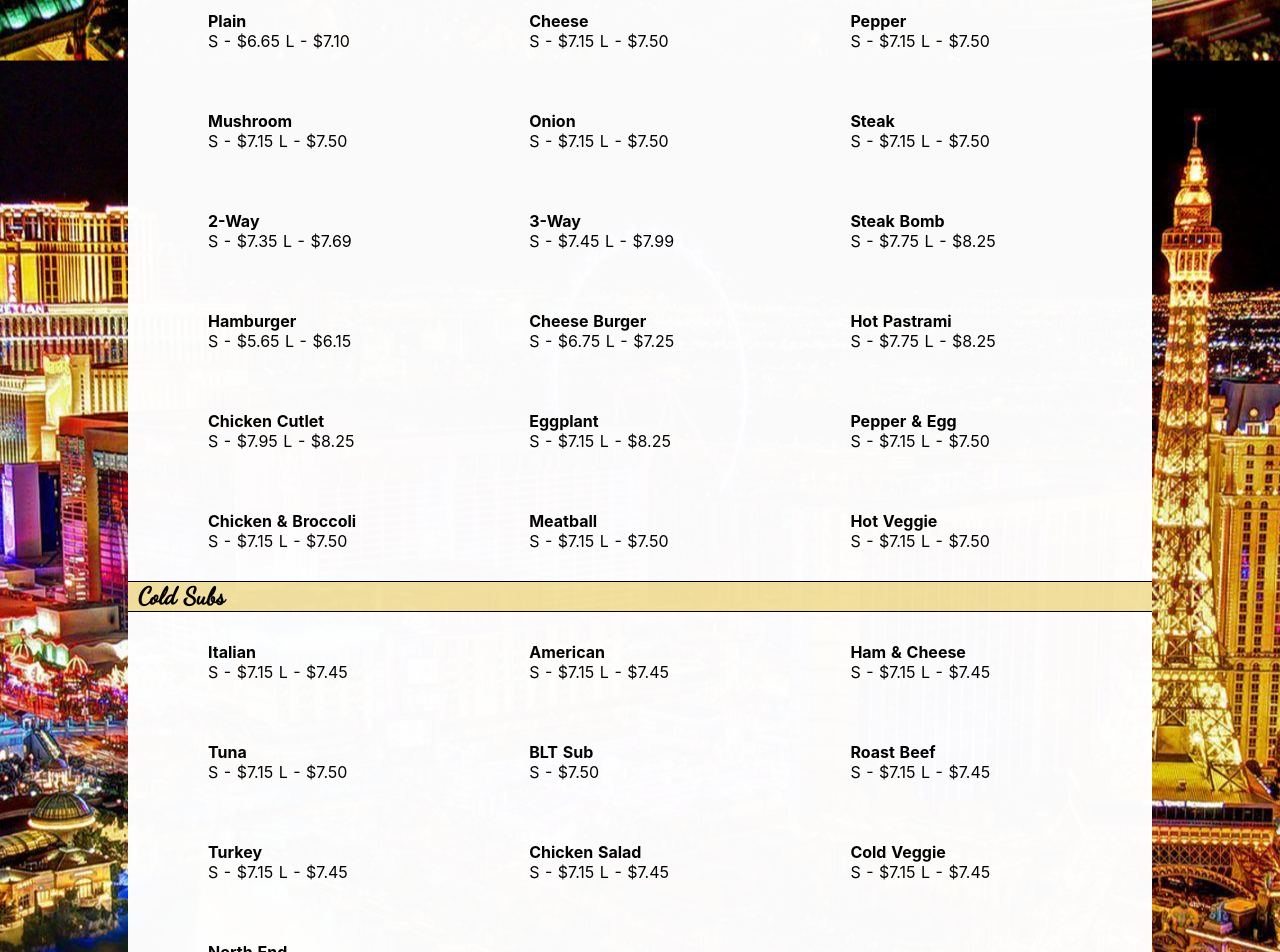
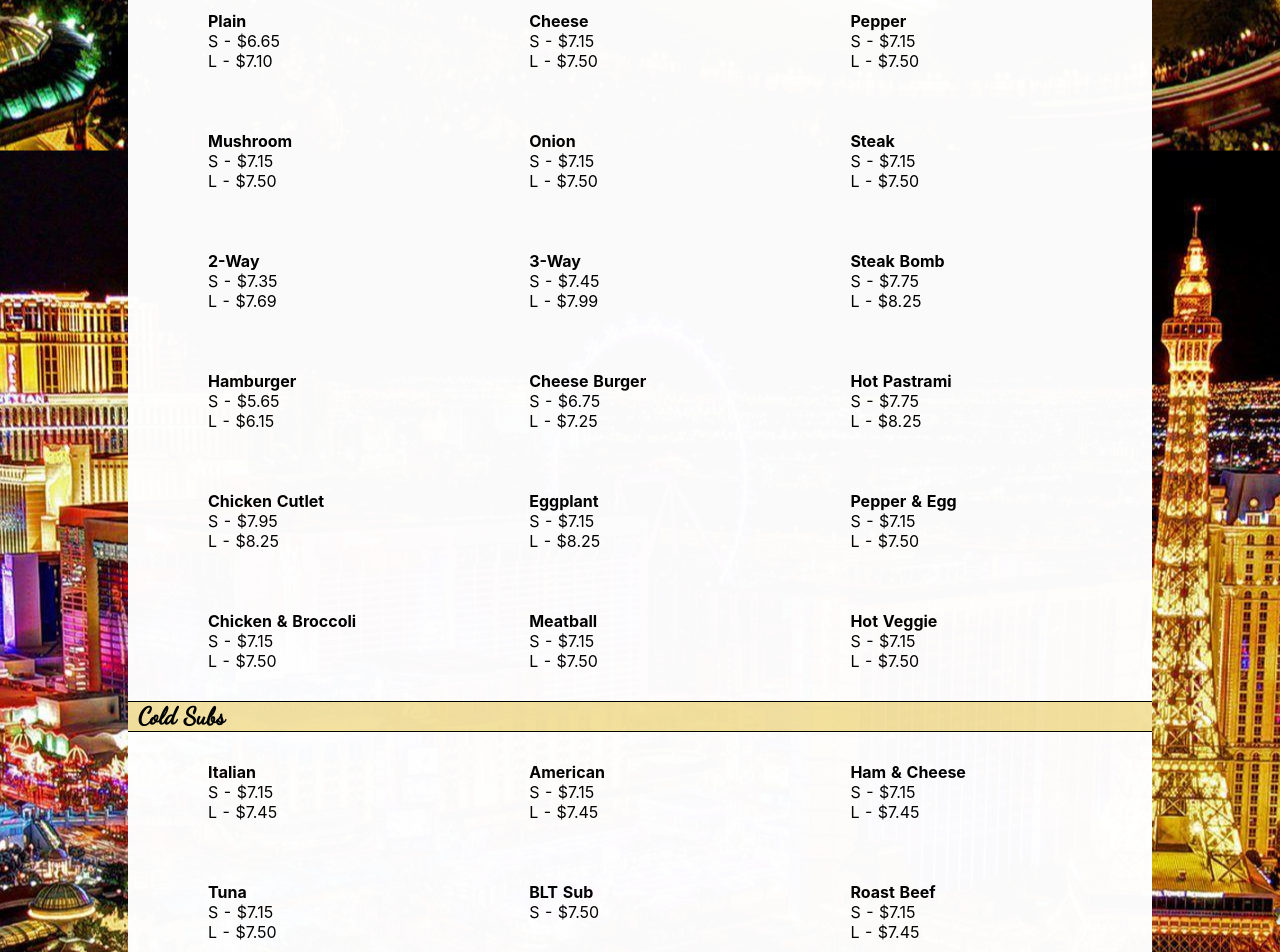
Before and after one commit to jctbog9/pizza-roma, a Nuxt app: page /menu in a window 1280 px wide. Shown: the part 220-1172 px from the top of the page. Built offline with nearby package versions, Linux system fonts and the light colour scheme.

Commit message:
modify sizing layout of menu items

```diff
--- a/pages/menu.vue
+++ b/pages/menu.vue
@@ -8,94 +8,116 @@
     <div class="food-section full-width">
       <div class="food-item">
         <h4>Plain</h4>
-        <div>S - $6.65 L - $7.10</div>
+        <div>S - $6.65</div>
+        <div>L - $7.10</div>
       </div>
       <div class="food-item">
         <h4>Cheese</h4>
-        <div>S - $7.15 L - $7.50</div>
+        <div>S - $7.15</div>
+        <div>L - $7.50</div>
       </div>
       <div class="food-item">
         <h4>Pepper</h4>
-        <div>S - $7.15 L - $7.50</div>
+        <div>S - $7.15</div>
+        <div>L - $7.50</div>
       </div>
       <div class="food-item">
         <h4>Mushroom</h4>
-        <div>S - $7.15 L - $7.50</div>
+        <div>S - $7.15</div>
+        <div>L - $7.50</div>
       </div>
       <div class="food-item">
         <h4>Onion</h4>
-        <div>S - $7.15 L - $7.50</div>
+        <div>S - $7.15</div>
+        <div>L - $7.50</div>
       </div>
       <div class="food-item">
         <h4>Steak</h4>
-        <div>S - $7.15 L - $7.50</div>
+        <div>S - $7.15</div>
+        <div>L - $7.50</div>
       </div>
       <div class="food-item">
         <h4>2-Way</h4>
-        <div>S - $7.35 L - $7.69</div>
+        <div>S - $7.35</div>
+        <div>L - $7.69</div>
       </div>
       <div class="food-item">
         <h4>3-Way</h4>
-        <div>S - $7.45 L - $7.99</div>
+        <div>S - $7.45</div>
+        <div>L - $7.99</div>
       </div>
       <div class="food-item">
         <h4>Steak Bomb</h4>
-        <div>S - $7.75 L - $8.25</div>
+        <div>S - $7.75</div>
+        <div>L - $8.25</div>
       </div>
       <div class="food-item">
         <h4>Hamburger</h4>
-        <div>S - $5.65 L - $6.15</div>
+        <div>S - $5.65</div>
+        <div>L - $6.15</div>
       </div>
       <div class="food-item">
         <h4>Cheese Burger</h4>
-        <div>S - $6.75 L - $7.25</div>
+        <div>S - $6.75</div>
+        <div>L - $7.25</div>
       </div>
       <div class="food-item">
         <h4>Hot Pastrami</h4>
-        <div>S - $7.75 L - $8.25</div>
+        <div>S - $7.75</div>
+        <div>L - $8.25</div>
       </div>
       <div class="food-item">
         <h4>Chicken Cutlet</h4>
-        <div>S - $7.95 L - $8.25</div>
+        <div>S - $7.95</div>
+        <div>L - $8.25</div>
       </div>
       <div class="food-item">
         <h4>Eggplant</h4>
-        <div>S - $7.15 L - $8.25</div>
+        <div>S - $7.15</div>
+        <div>L - $8.25</div>
       </div>
       <div class="food-item">
         <h4>Pepper & Egg</h4>
-        <div>S - $7.15 L - $7.50</div>
+        <div>S - $7.15</div>
+        <div>L - $7.50</div>
       </div>
       <div class="food-item">
         <h4>Chicken & Broccoli</h4>
-        <div>S - $7.15 L - $7.50</div>
+        <div>S - $7.15</div>
+        <div>L - $7.50</div>
       </div>
       <div class="food-item">
         <h4>Meatball</h4>
-        <div>S - $7.15 L - $7.50</div>
+        <div>S - $7.15</div>
+        <div>L - $7.50</div>
       </div>
       <div class="food-item">
         <h4>Hot Veggie</h4>
-        <div>S - $7.15 L - $7.50</div>
+        <div>S - $7.15</div>
+        <div>L - $7.50</div>
       </div>
     </div>
     <h2 class="full-width cursive subject">Cold Subs</h2>
     <div class="food-section full-width">
       <div class="food-item">
         <h4>Italian</h4>
-        <div>S - $7.15 L - $7.45</div>
+        <div>S - $7.15</div>
+        <div>L - $7.45</div>
       </div>
       <div class="food-item">
         <h4>American</h4>
-        <div>S - $7.15 L - $7.45</div>
+        <div>S - $7.15</div>
+        <div>L - $7.45</div>
       </div>
       <div class="food-item">
         <h4>Ham & Cheese</h4>
-        <div>S - $7.15 L - $7.45</div>
+        <div>S - $7.15</div>
+        <div>L - $7.45</div>
       </div>
       <div class="food-item">
         <h4>Tuna</h4>
-        <div>S - $7.15 L - $7.50</div>
+        <div>S - $7.15</div>
+        <div>L - $7.50</div>
       </div>
       <div class="food-item">
         <h4>BLT Sub</h4>
@@ -103,19 +125,23 @@
       </div>
       <div class="food-item">
         <h4>Roast Beef</h4>
-        <div>S - $7.15 L - $7.45</div>
+        <div>S - $7.15</div>
+        <div>L - $7.45</div>
       </div>
       <div class="food-item">
         <h4>Turkey</h4>
-        <div>S - $7.15 L - $7.45</div>
+        <div>S - $7.15</div>
+        <div>L - $7.45</div>
       </div>
       <div class="food-item">
         <h4>Chicken Salad</h4>
-        <div>S - $7.15 L - $7.45</div>
+        <div>S - $7.15</div>
+        <div>L - $7.45</div>
       </div>
       <div class="food-item">
         <h4>Cold Veggie</h4>
-        <div>S - $7.15 L - $7.45</div>
+        <div>S - $7.15</div>
+        <div>L - $7.45</div>
       </div>
       <div class="food-item">
         <h4>North End</h4>
```
